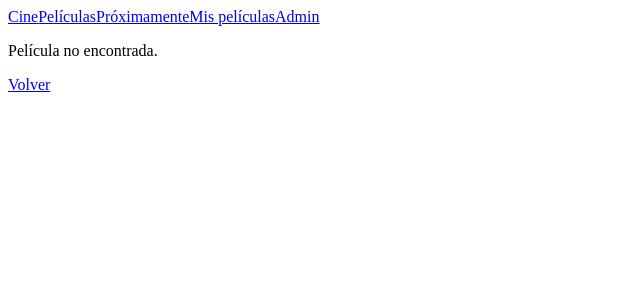
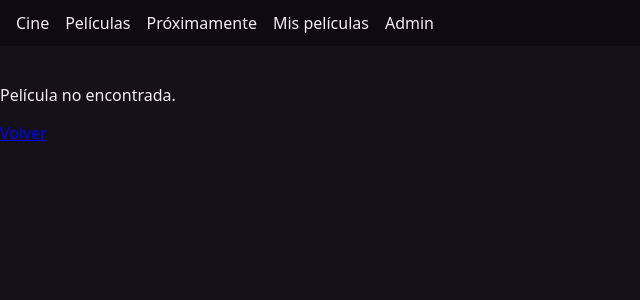
Before and after one commit to luvlsco/LUCAS-VELASCO-TP1-PROG4-2026-C2, an Angular app: page /peliculas/1 in a window 1280 px wide. Shown: the top 300 px of the page, without its empty margins (0-640 px from the left). Built offline with nearby package versions, Linux system fonts and the light colour scheme.

Commit message:
style: agregar front básico

```diff
--- a/src/styles.css
+++ b/src/styles.css
@@ -1 +1,79 @@
-/* You can add global styles to this file, and also import other style files */
+:root {
+  color-scheme: light;
+  --bg: #141118;
+  --card: #1f1a24;
+  --text: #f2edf5;
+  --muted: #b9aec4;
+  --accent: #e0a100;
+  --error: #e5484d;
+}
+
+body {
+  margin: 0;
+  background: var(--bg);
+  color: var(--text);
+  font-family: system-ui, sans-serif;
+}
+
+main, app-root > :not(nav) {
+  padding: 1rem;
+  max-width: 60rem;
+  margin: 0 auto;
+}
+
+nav {
+  display: flex;
+  gap: 1rem;
+  padding: 0.75rem 1rem;
+  background: #0d0b0f;
+}
+
+nav a {
+  color: var(--text);
+  text-decoration: none;
+}
+
+nav a:hover {
+  color: var(--accent);
+}
+
+article {
+  background: var(--card);
+  border-radius: 0.5rem;
+  padding: 1rem;
+  margin: 1rem 0;
+}
+
+article img {
+  border-radius: 0.25rem;
+  display: block;
+  max-width: 100%;
+}
+
+article a {
+  color: inherit;
+  text-decoration: none;
+}
+
+form {
+  display: flex;
+  flex-direction: column;
+  gap: 0.5rem;
+  max-width: 28rem;
+}
+
+input, select, textarea, button {
+  font: inherit;
+  padding: 0.4rem 0.6rem;
+  border-radius: 0.25rem;
+  border: 1px solid var(--muted);
+}
+
+button, input[type='submit'] {
+  cursor: pointer;
+}
+
+.error {
+  color: var(--error);
+  margin: 0.25rem 0;
+}
```
